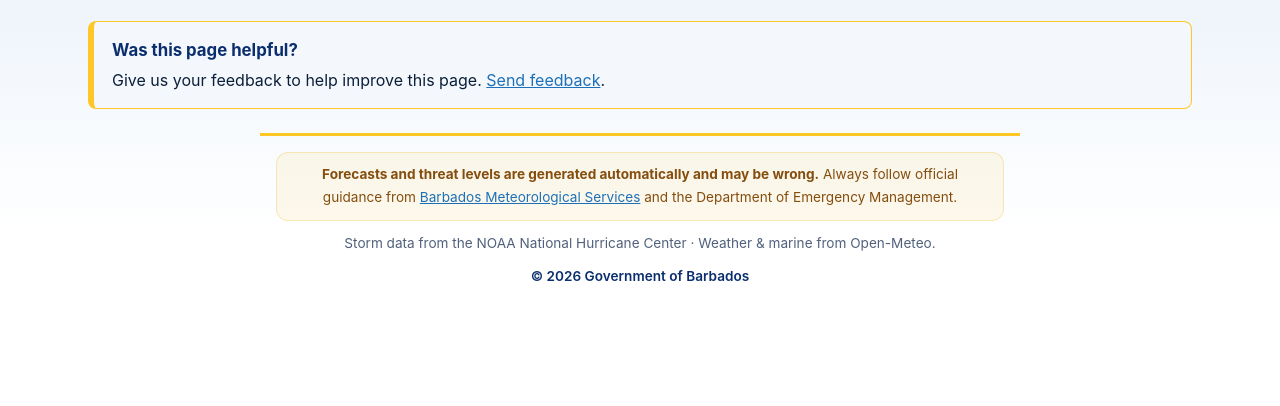
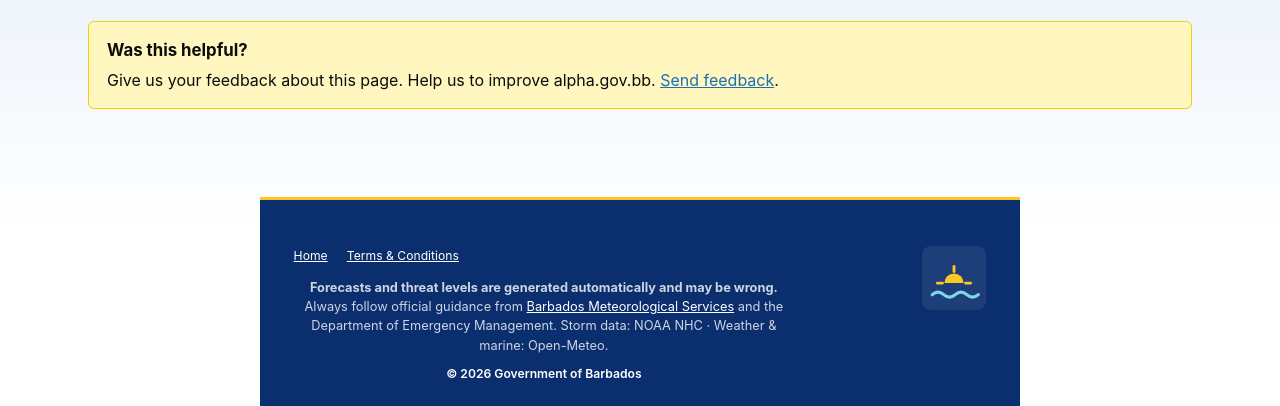
Before and after one commit to govtech-bb/barbados-weather, a website: page web/index.html in a window 1280 px wide. Shown: the part 805-1211 px from the top of the page. Before the commit the page ends 1125 px from the top, so only its background shows below. Drawn offline with nearby package versions, Linux system fonts and the light colour scheme; no server answers.

Commit message:
feat(web): full-bleed navy gov.bb footer and portal feedback box
Co-Authored-By: Claude Sonnet 4.6 <noreply@anthropic.com>

```diff
--- a/web/index.html
+++ b/web/index.html
@@ -466,13 +466,18 @@
     footer { text-align: center; font-size: 0.76rem; color: var(--muted); padding: 1.4rem 1rem 0; line-height: 1.7; max-width: 760px; margin: 0 auto; }
     .disclaimer { background: rgba(234,179,8,0.08); border: 1px solid rgba(234,179,8,0.25); border-radius: 12px; padding: 0.65rem 0.9rem; margin-bottom: 0.7rem; color: #fde68a; }
 
-    /* Was-this-page-helpful box — gov.bb yellow-bordered feedback pattern. */
-    .gov-feedback { background: var(--card-2); border: 1px solid var(--gold); border-left-width: 6px; border-radius: 8px; padding: 1rem 1.15rem; margin: 1.5rem 0; }
-    .gov-feedback h2 { font-size: 1.05rem; color: var(--heading); margin-bottom: 0.3rem; }
+    .gov-feedback { background: var(--gov-feedback-bg); border: 1px solid #f3d000; border-radius: 6px; padding: 1rem 1.15rem; margin: 1.5rem 0; }
+    .gov-feedback h2, .gov-feedback p { color: #0b0c0c; }
+    .gov-feedback h2 { font-size: 1.05rem; margin-bottom: 0.3rem; }
     .gov-feedback a { color: var(--gov-link); text-decoration: underline; }
-    .gov-footer { border-top: 3px solid var(--gold); padding-top: 1rem; margin-top: 1.5rem; color: var(--muted); font-size: 0.85rem; }
-    .gov-footer a { color: var(--gov-link); text-decoration: underline; }
-    .gov-footer__copyright { margin-top: 0.6rem; font-weight: 600; color: var(--heading); }
+    .gov-footer { background: var(--navy); color: rgba(255,255,255,0.85); border-top: 3px solid var(--gold); margin-top: 2rem; }
+    .gov-footer__inner { display: flex; align-items: flex-start; justify-content: space-between; gap: 1.5rem; padding-top: 1.5rem; padding-bottom: 1.5rem; }
+    .gov-footer__nav { display: flex; gap: 1.2rem; margin-bottom: 0.7rem; }
+    .gov-footer a { color: #fff; text-decoration: underline; }
+    .gov-footer__meta { font-size: 0.8rem; line-height: 1.5; color: rgba(255,255,255,0.8); max-width: 62ch; }
+    .gov-footer__copyright { margin-top: 0.6rem; font-weight: 600; color: #fff; }
+    .gov-footer__emblem { width: 64px; height: 64px; flex-shrink: 0; }
+    .gov-footer__emblem svg { width: 100%; height: 100%; display: block; }
   </style>
 </head>
 <body>
@@ -798,19 +803,34 @@
     </div>
 
     <section class="gov-feedback" aria-labelledby="feedback-h">
-      <h2 id="feedback-h">Was this page helpful?</h2>
-      <p>Give us your feedback to help improve this page.
+      <h2 id="feedback-h">Was this helpful?</h2>
+      <p>Give us your feedback about this page. Help us to improve alpha.gov.bb.
         <a href="mailto:feedback@gov.bb?subject=Barbados%20Weather%20%26%20Storm%20Watch%20feedback">Send feedback</a>.</p>
     </section>
+  </div>
 
-    <footer class="gov-footer">
-      <p class="disclaimer"><strong>Forecasts and threat levels are generated automatically and may be wrong.</strong>
-      Always follow official guidance from <a href="https://www.barbadosweather.org">Barbados Meteorological Services</a>
-      and the Department of Emergency Management.</p>
-      <p>Storm data from the NOAA National Hurricane Center · Weather &amp; marine from Open-Meteo.</p>
-      <p class="gov-footer__copyright">© 2026 Government of Barbados</p>
-    </footer>
-  </div>
+  <footer class="gov-footer">
+    <div class="gov-bleed__inner gov-footer__inner">
+      <div class="gov-footer__main">
+        <nav class="gov-footer__nav" aria-label="Footer">
+          <a href="/">Home</a>
+          <a href="/terms">Terms &amp; Conditions</a>
+        </nav>
+        <p class="gov-footer__meta"><strong>Forecasts and threat levels are generated automatically and may be wrong.</strong> Always follow official guidance from <a href="https://www.barbadosweather.org">Barbados Meteorological Services</a> and the Department of Emergency Management. Storm data: NOAA NHC · Weather &amp; marine: Open-Meteo.</p>
+        <p class="gov-footer__copyright">© 2026 Government of Barbados</p>
+      </div>
+      <span class="gov-footer__emblem" aria-hidden="true">
+        <svg viewBox="0 0 100 100" focusable="false" width="100%" height="100%">
+          <rect width="100" height="100" rx="14" fill="#ffffff" fill-opacity="0.08"/>
+          <g stroke="#ffc726" stroke-width="4.5" stroke-linecap="round">
+            <line x1="32" y1="58" x2="24" y2="58"/><line x1="50" y1="40" x2="50" y2="32"/><line x1="68" y1="58" x2="76" y2="58"/>
+          </g>
+          <path d="M35 58 a15 15 0 0 1 30 0 z" fill="#ffc726"/>
+          <path d="M16 76 q9 -8 18 0 t18 0 t18 0 t18 0" fill="none" stroke="#7fd6ea" stroke-width="5" stroke-linecap="round"/>
+        </svg>
+      </span>
+    </div>
+  </footer>
 
   <!-- App JS extracted to /app.js (#29). With no inline <script> in the
        page, CSP can drop 'unsafe-inline' from script-src — see
--- a/web/sw.js
+++ b/web/sw.js
@@ -3,7 +3,7 @@
 // bump, the activate handler below keeps the old cache and viewers see
 // stale shell HTML until they clear storage. The matching client flow in
 // index.html shows an "Update available" toast when a new SW is waiting.
-const CACHE = "hr-cache-v3-gov1";
+const CACHE = "hr-cache-v3-gov2";
 const SHELL = [
   "/",
   "/index.html",
```
Also changed, not shown: test/branding.test.mjs (+8 -1 lines).
